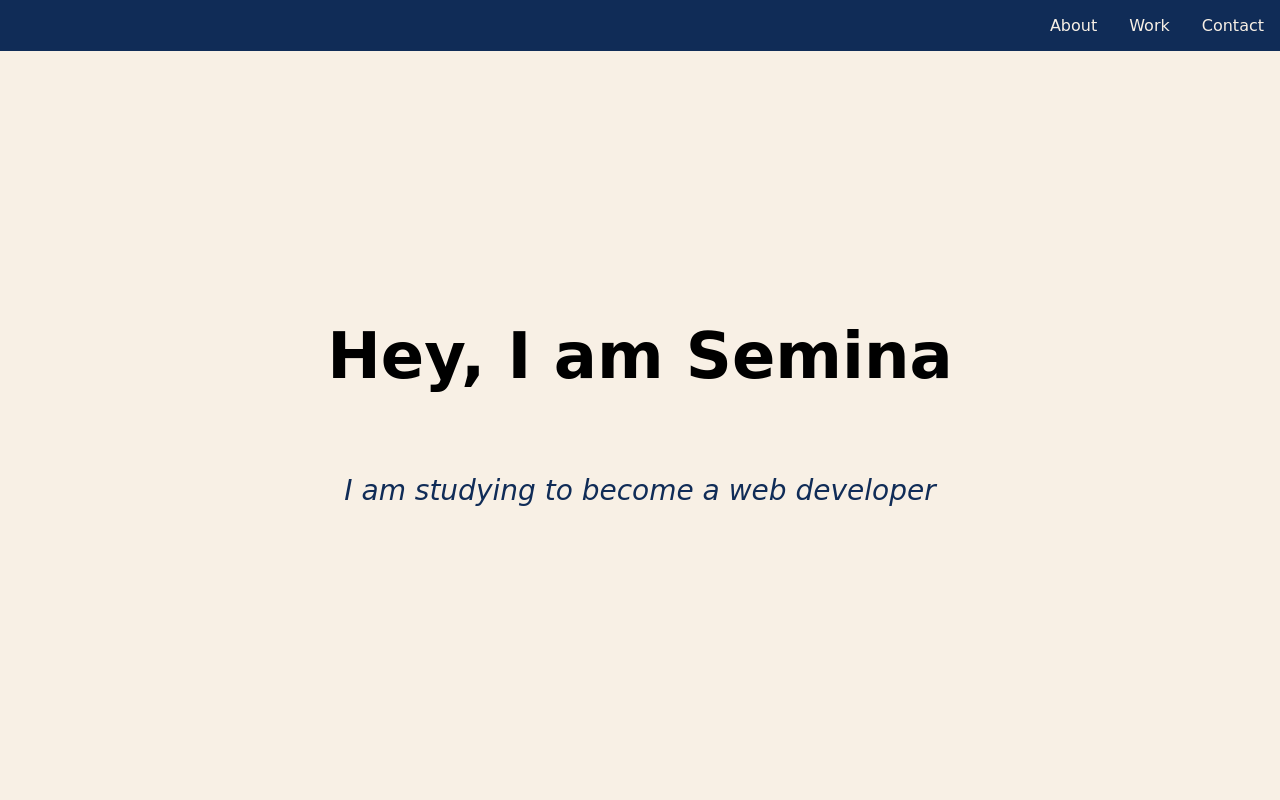
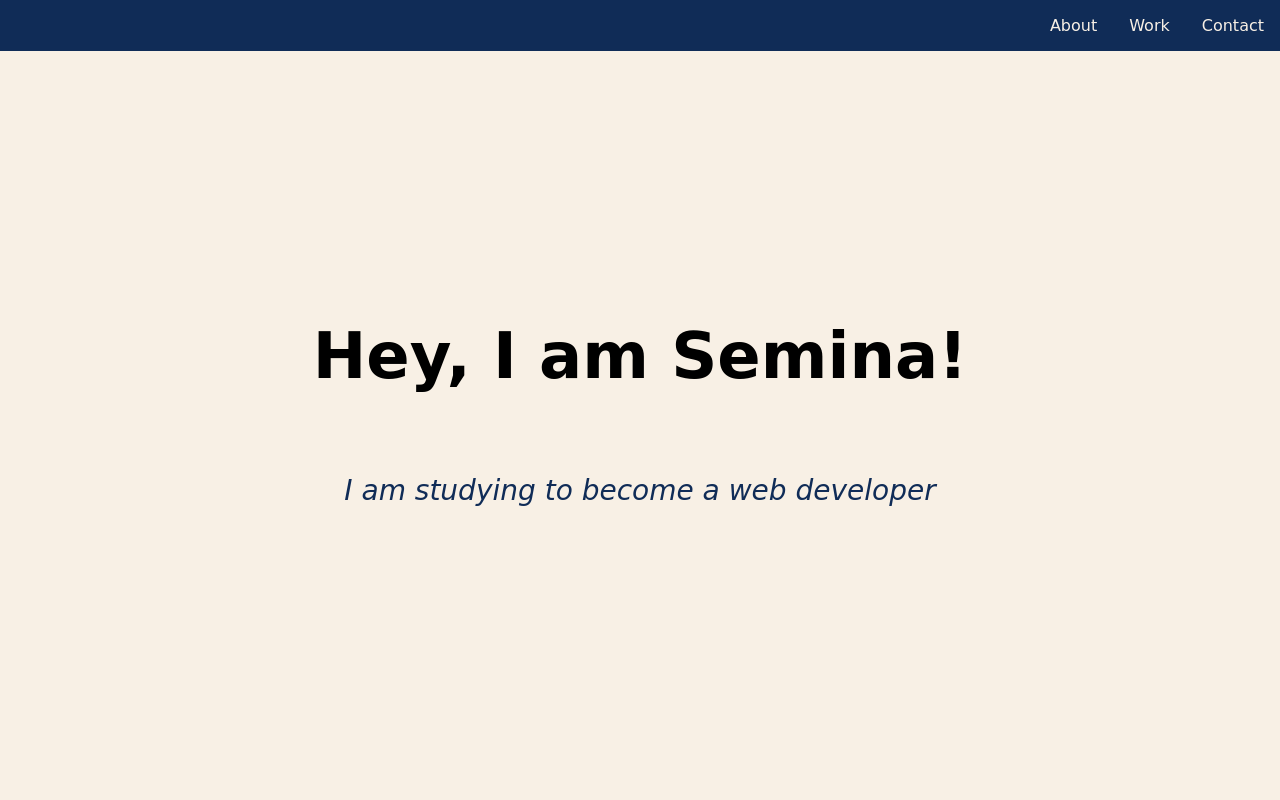
Before and after one commit to Semina93/personal-portfolio, a plain HTML site: page index.html in a window 1280 px wide. Shown: the top 800 px of the page. Drawn offline with nearby package versions, Linux system fonts and the light colour scheme; a web font is replaced by a local one.

Commit message:
index.html

```diff
--- a/index.html
+++ b/index.html
@@ -22,7 +22,7 @@
     </header>
     <main>
         <section id="welcome-section">
-            <h1>Hey, I am Semina</h1>
+            <h1>Hey, I am Semina!</h1>
             <p>I am studying to become a web developer</p>
         </section>
         <section id="projects">
```
